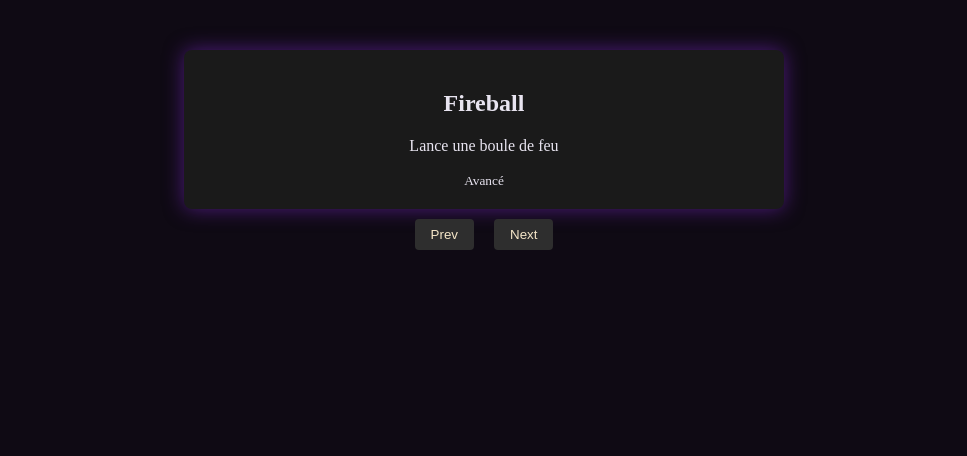
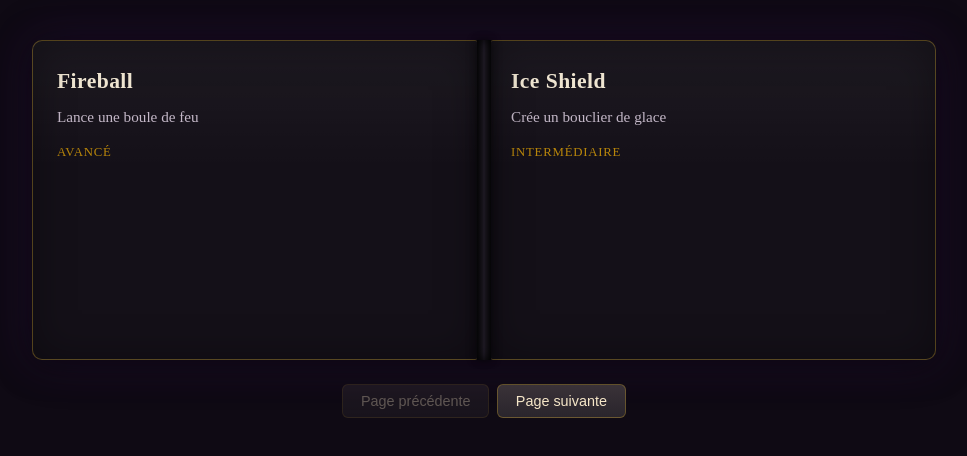
Before and after one commit to SteveRothier/Codex, a React (Vite) app: page / in a window 1280 px wide. Shown: the top 456 px of the page, without its empty margins (156-1123 px from the left). Built offline with nearby package versions, Linux system fonts and the light colour scheme.

Commit message:
Affiche du livre en 2 pages

```diff
--- a/src/components/Book.tsx
+++ b/src/components/Book.tsx
@@ -2,26 +2,48 @@ import { useState } from 'react'
 import Page from './Page'
 import { spells } from '../data/spells'
 
+function spreadSpellAt(index: number) {
+  return spells[index] ?? null
+}
+
 export default function Book() {
-  const [currentPage, setCurrentPage] = useState(0)
+  const spreadCount = Math.max(1, Math.ceil(spells.length / 2))
+  const maxSpread = spreadCount - 1
+
+  const [spreadIndex, setSpreadIndex] = useState(0)
+
+  const leftSpell = spreadSpellAt(spreadIndex * 2)
+  const rightSpell = spreadSpellAt(spreadIndex * 2 + 1)
 
   const nextPage = () => {
-    if (currentPage < spells.length - 1) setCurrentPage(currentPage + 1)
+    if (spreadIndex < maxSpread) setSpreadIndex((i) => i + 1)
   }
 
   const prevPage = () => {
-    if (currentPage > 0) setCurrentPage(currentPage - 1)
+    if (spreadIndex > 0) setSpreadIndex((i) => i - 1)
   }
 
   return (
     <div className="book">
-      <Page spell={spells[currentPage]} />
+      <div className="book__spread" role="region" aria-label="Grimoire ouvert">
+        <Page side="left" spell={leftSpell} />
+        <div className="book__spine" aria-hidden="true" />
+        <Page side="right" spell={rightSpell} />
+      </div>
       <div className="controls">
-        <button type="button" onClick={prevPage}>
-          Prev
+        <button
+          type="button"
+          onClick={prevPage}
+          disabled={spreadIndex <= 0}
+        >
+          Page précédente
         </button>
-        <button type="button" onClick={nextPage}>
-          Next
+        <button
+          type="button"
+          onClick={nextPage}
+          disabled={spreadIndex >= maxSpread}
+        >
+          Page suivante
         </button>
       </div>
     </div>
--- a/src/components/Page.tsx
+++ b/src/components/Page.tsx
@@ -1,13 +1,27 @@
-interface PageProps {
-  spell: { name: string; description: string; level: string }
+import type { SpellEntry } from '../data/spells'
+
+export type PageProps = {
+  side: 'left' | 'right'
+  spell: SpellEntry | null
 }
 
-export default function Page({ spell }: PageProps) {
+export default function Page({ side, spell }: PageProps) {
   return (
-    <div className="page">
-      <h2>{spell.name}</h2>
-      <p>{spell.description}</p>
-      <small>{spell.level}</small>
+    <div
+      className={`page page--${side}`}
+      aria-label={side === 'left' ? 'Page gauche' : 'Page droite'}
+    >
+      {spell ? (
+        <>
+          <h2 className="page__title">{spell.name}</h2>
+          <p className="page__desc">{spell.description}</p>
+          <small className="page__level">{spell.level}</small>
+        </>
+      ) : (
+        <div className="page__empty" aria-hidden="true">
+          <span className="page__empty-line" />
+        </div>
+      )}
     </div>
   )
 }
--- a/src/data/spells.ts
+++ b/src/data/spells.ts
@@ -1,4 +1,11 @@
-export const spells = [
+export type SpellEntry = {
+  id: number
+  name: string
+  description: string
+  level: string
+}
+
+export const spells: SpellEntry[] = [
   {
     id: 1,
     name: 'Fireball',
@@ -11,4 +18,10 @@ export const spells = [
     description: 'Crée un bouclier de glace',
     level: 'Intermédiaire',
   },
+  {
+    id: 3,
+    name: 'Arcane Bolt',
+    description: 'Projectile d’énergie pure',
+    level: 'Débutant',
+  },
 ]
--- a/src/styles/global.css
+++ b/src/styles/global.css
@@ -16,24 +16,186 @@ body {
 }
 
 .book {
-  width: 600px;
-  margin: 50px auto;
-  text-align: center;
+  max-width: 920px;
+  width: calc(100% - 2rem);
+  margin: 2.5rem auto;
+  padding: 0 0.5rem;
+}
+
+.book__spread {
+  display: flex;
+  align-items: stretch;
+  justify-content: center;
+  min-height: 320px;
+  border-radius: 10px;
+  box-shadow:
+    0 4px 32px rgba(0, 0, 0, 0.55),
+    0 0 48px rgba(88, 28, 135, 0.25);
+}
+
+.book__spine {
+  flex: 0 0 14px;
+  background: linear-gradient(
+    90deg,
+    #0a0a0c 0%,
+    #1f1a24 45%,
+    #2a2435 50%,
+    #1f1a24 55%,
+    #0a0a0c 100%
+  );
+  box-shadow:
+    inset 0 0 12px rgba(0, 0, 0, 0.9),
+    2px 0 8px rgba(0, 0, 0, 0.35),
+    -2px 0 8px rgba(0, 0, 0, 0.35);
+  z-index: 1;
 }
 
 .page {
-  background-color: #1a1a1a;
-  padding: 20px;
-  border-radius: 8px;
-  box-shadow: 0 0 20px rgba(138, 43, 226, 0.5);
+  flex: 1;
+  min-width: 0;
+  padding: 1.75rem 1.5rem;
+  text-align: left;
+  background:
+    linear-gradient(
+      180deg,
+      rgba(255, 255, 255, 0.04) 0%,
+      transparent 40%
+    ),
+    #141018;
+  border: 1px solid rgba(201, 162, 39, 0.35);
+  position: relative;
+}
+
+.page::before {
+  content: '';
+  position: absolute;
+  inset: 0;
+  pointer-events: none;
+  border-radius: inherit;
+  box-shadow: inset 0 0 40px rgba(0, 0, 0, 0.35);
+}
+
+.page--left {
+  border-radius: 10px 2px 2px 10px;
+  border-right: none;
+  padding-right: 1.25rem;
+}
+
+.page--right {
+  border-radius: 2px 10px 10px 2px;
+  border-left: none;
+  padding-left: 1.25rem;
+}
+
+.page__title {
+  margin: 0 0 0.75rem;
+  font-size: 1.35rem;
+  font-weight: 600;
+  color: #f0e6d2;
+  letter-spacing: 0.02em;
+}
+
+.page__desc {
+  margin: 0 0 1rem;
+  line-height: 1.5;
+  color: #c4b8c8;
+  font-size: 0.95rem;
+}
+
+.page__level {
+  display: block;
+  color: #b8860b;
+  font-size: 0.8rem;
+  letter-spacing: 0.06em;
+  text-transform: uppercase;
+}
+
+.page__empty {
+  min-height: 200px;
+  display: flex;
+  align-items: center;
+  justify-content: center;
+  opacity: 0.35;
+}
+
+.page__empty-line {
+  width: 40%;
+  height: 1px;
+  background: linear-gradient(
+    90deg,
+    transparent,
+    rgba(201, 162, 39, 0.5),
+    transparent
+  );
+}
+
+.controls {
+  display: flex;
+  flex-wrap: wrap;
+  gap: 0.5rem;
+  justify-content: center;
+  margin-top: 1.5rem;
 }
 
 .controls button {
-  margin: 10px;
-  padding: 8px 16px;
+  padding: 0.5rem 1.1rem;
   cursor: pointer;
-  background-color: #2e2e2e;
+  background: linear-gradient(180deg, #3a3238 0%, #2a252c 100%);
   color: #f5e6c8;
-  border: none;
-  border-radius: 4px;
+  border: 1px solid rgba(201, 162, 39, 0.35);
+  border-radius: 6px;
+  font-size: 0.9rem;
+  transition:
+    border-color 0.2s,
+    box-shadow 0.2s;
 }
+
+.controls button:hover:not(:disabled) {
+  border-color: rgba(212, 175, 55, 0.65);
+  box-shadow: 0 0 16px rgba(138, 43, 226, 0.35);
+}
+
+.controls button:disabled {
+  opacity: 0.35;
+  cursor: not-allowed;
+}
+
+@media (max-width: 640px) {
+  .book__spread {
+    flex-direction: column;
+    min-height: unset;
+  }
+
+  .book__spine {
+    flex: 0 0 6px;
+    width: 100%;
+    background: linear-gradient(
+      180deg,
+      #0a0a0c 0%,
+      #1f1a24 45%,
+      #2a2435 50%,
+      #1f1a24 55%,
+      #0a0a0c 100%
+    );
+    box-shadow:
+      inset 0 0 12px rgba(0, 0, 0, 0.9),
+      0 2px 8px rgba(0, 0, 0, 0.35),
+      0 -2px 8px rgba(0, 0, 0, 0.35);
+  }
+
+  .page--left {
+    border-radius: 10px 10px 2px 2px;
+    border-right: 1px solid rgba(201, 162, 39, 0.35);
+    border-bottom: none;
+    padding-right: 1.5rem;
+    padding-bottom: 1.25rem;
+  }
+
+  .page--right {
+    border-radius: 2px 2px 10px 10px;
+    border-left: 1px solid rgba(201, 162, 39, 0.35);
+    border-top: none;
+    padding-left: 1.5rem;
+    padding-top: 1.25rem;
+  }
+}
```
